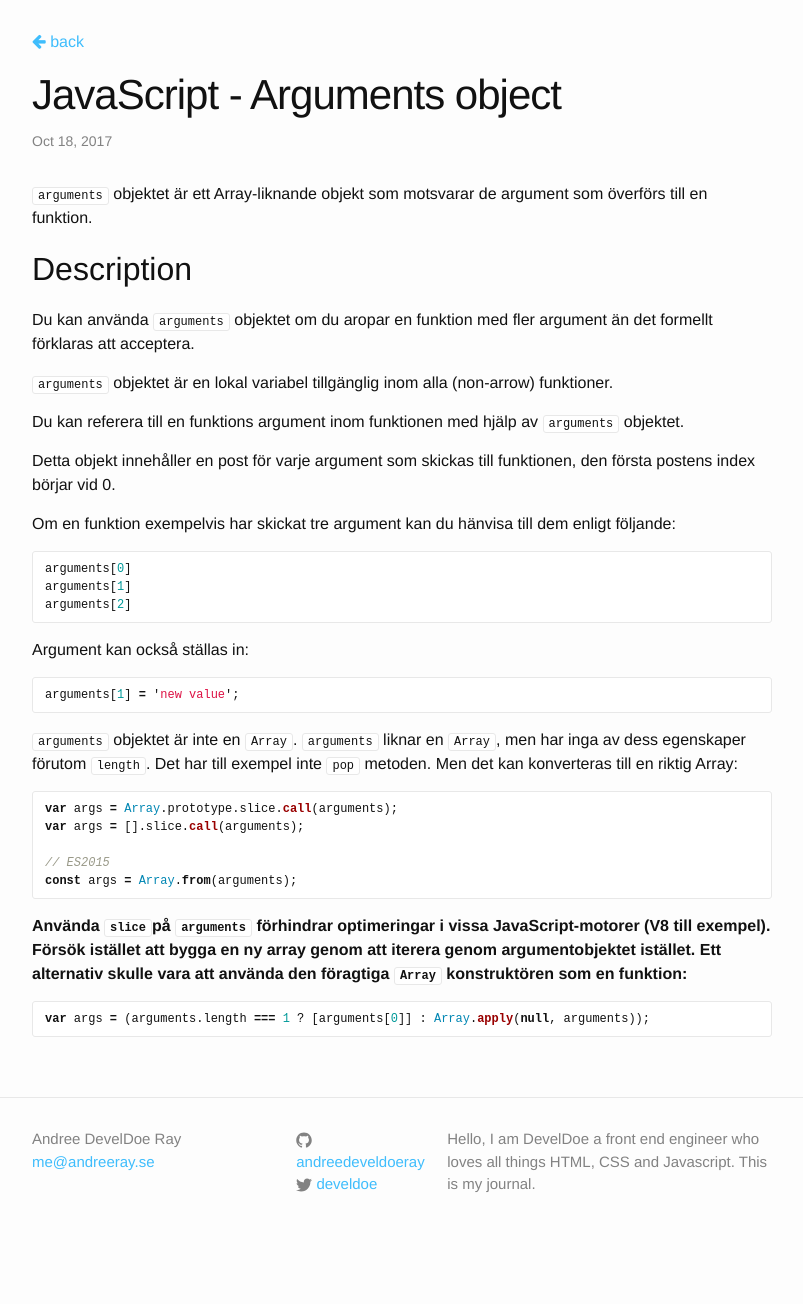
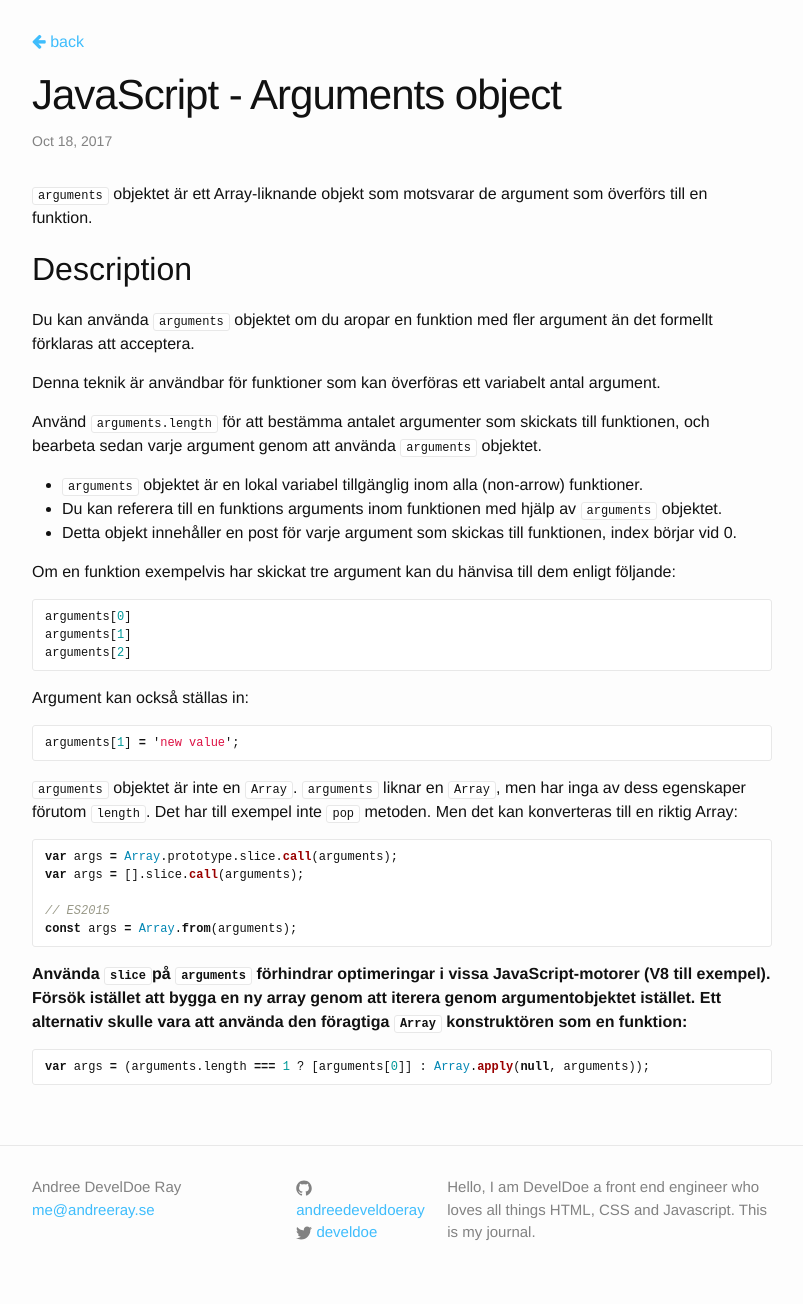
Before and after one commit to develdoe/develdoe.github.io, a Jekyll site: the page built from _posts/2017-10-18-javascript-arguments-object.md, in a window 1280 px wide. Shown: the whole page, without its empty margins (238-1041 px from the left). Built offline with Jekyll 4.4.1, drawn with Linux system fonts in a browser that asks for light colours; before the commit the page ends 1256 px from its top, so only the background shows below that.

Commit message:
Create 2017-10-18-javascript-arguments-object.md

```diff
--- a/_posts/2017-10-18-javascript-arguments-object.md
+++ b/_posts/2017-10-18-javascript-arguments-object.md
@@ -9,11 +9,13 @@ title: JavaScript - Arguments object
 
 Du kan använda `arguments` objektet om du aropar en funktion med fler argument än det formellt förklaras att acceptera.
 
-`arguments` objektet är en lokal variabel tillgänglig inom alla (non-arrow) funktioner.
+Denna teknik är användbar för funktioner som kan överföras ett variabelt antal argument.
 
-Du kan referera till en funktions argument inom funktionen med hjälp av `arguments` objektet.
+Använd `arguments.length` för att bestämma antalet argumenter som skickats till funktionen, och bearbeta sedan varje argument genom att använda `arguments` objektet.
 
-Detta objekt innehåller en post för varje argument som skickas till funktionen, den första postens index börjar vid 0.
+* `arguments` objektet är en lokal variabel tillgänglig inom alla (non-arrow) funktioner.
+* Du kan referera till en funktions arguments inom funktionen med hjälp av `arguments` objektet.
+* Detta objekt innehåller en post för varje argument som skickas till funktionen, index börjar vid 0.
 
 Om en funktion exempelvis har skickat tre argument kan du hänvisa till dem enligt följande:
 
```
